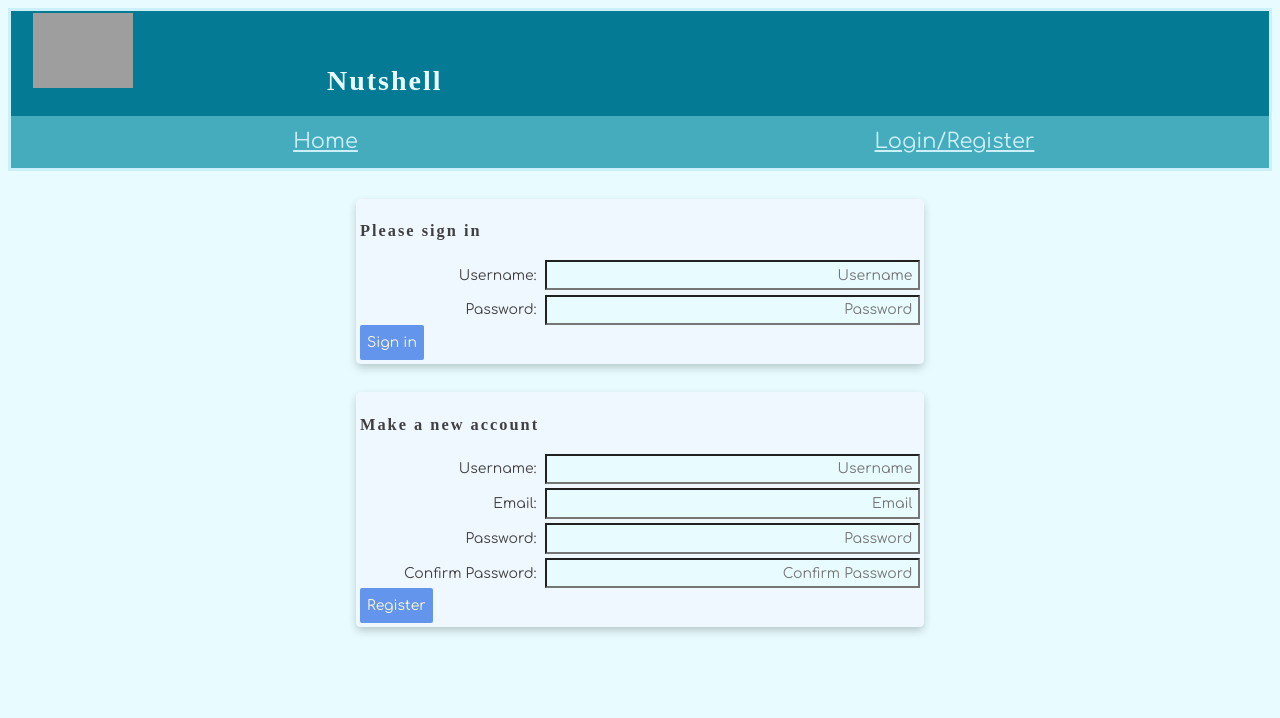
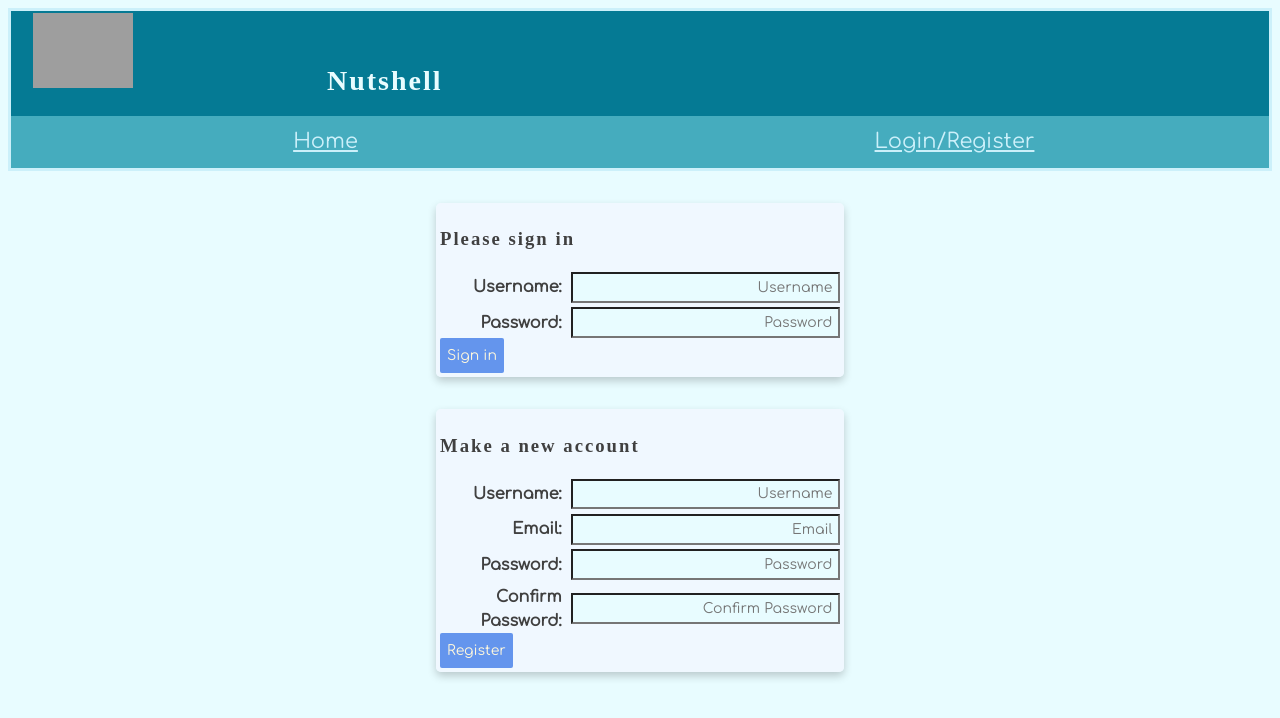
Before and after one commit to nss-day-cohort-38/react-nutshell-purple-turf-storm, a React (Create React App) app: page /login in a window 1280 px wide. Shown: the top 718 px of the page. Built offline with nearby package versions, Linux system fonts and the light colour scheme; grey boxes are pictures that could not be loaded; a web font is replaced by a local one.

Commit message:
color changes

```diff
--- a/src/components/message/Message.css
+++ b/src/components/message/Message.css
@@ -1,13 +1,14 @@
-.m-card {
+.m-card, fieldset {
     /* Add shadows to create the "card" effect */
     box-shadow: 0 4px 8px 0 rgba(0,0,0,0.2);
     transition: 0.3s;
     border-radius: 5px; /* 5px rounded corners */
-    background: aliceblue;
+    background: rgb(212, 244, 245);
     margin-bottom: 2em;
     flex: 0 1 24%;
     margin: .5em;
     width: 25em;
+    border: rgb(2, 110, 125);
   }
 
   .m-card-content {
@@ -18,30 +19,30 @@
     margin-top: 0;
     margin-bottom: .5em;
     font-weight: bold;
-    color: rgb(15, 50, 110);
+    color: rgb(20, 110, 126);
   }
 
   .m-card-content p {
     font-size: 80%;
-    color: darkslategrey;
+    color: rgb(8, 23, 23);
   }
 
-.m-container-cards {
+.m-container-cards, fieldset {
   background-color: rgb(187, 229, 243);
   font-weight: bold;
   font-size: 16px;
   border: slateblue;
   border-radius: 5px;
   border-style: inset;
-  border-width: 2px;
+  border-width: 1px;
   margin: 10px;
 }
 
 
   .m-card button {
-    background-color: cornflowerblue;
+    background-color: rgb(99, 175, 233);
     border: none;
-    color: cornsilk;
+    color: rgb(193, 231, 229);
     text-align: center;
     text-decoration: none;
     display: inline-block;
@@ -50,19 +51,20 @@
     border-radius: 2px;
     margin: .1em;
     width: 100%;
+    align-self: center;
   }
 
   .m-card button:hover {
-    background-color: darkblue;
-  }
+    background-color: rgb(162, 227, 250);
+    color:rgb(18, 90, 106);  }
 
   .m-section-content button {
       max-width: 9em;
       padding: .5em;
       margin: .3em auto;
-      background-color: cornflowerblue;
+      background-color: rgb(21, 157, 187);
       border: none;
-      color: cornsilk;
+      color: rgb(232, 252, 255);
       text-align: center;
       text-decoration: none;
       display: inline-block;
```
